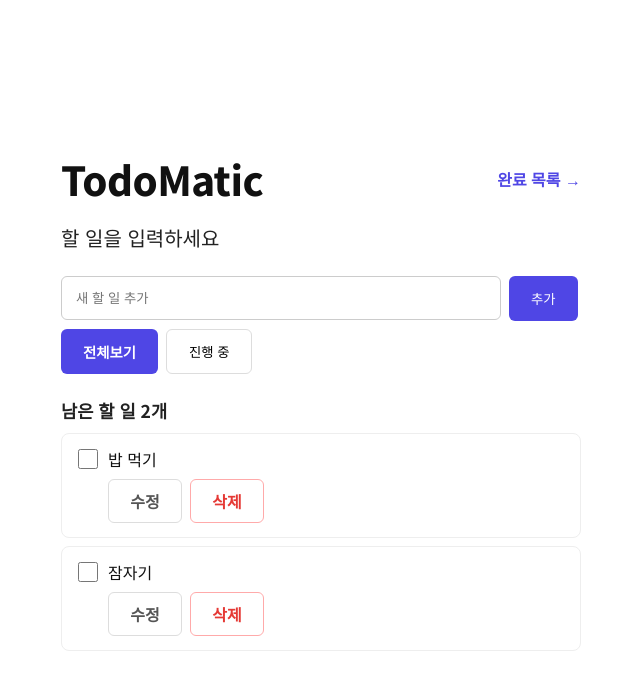
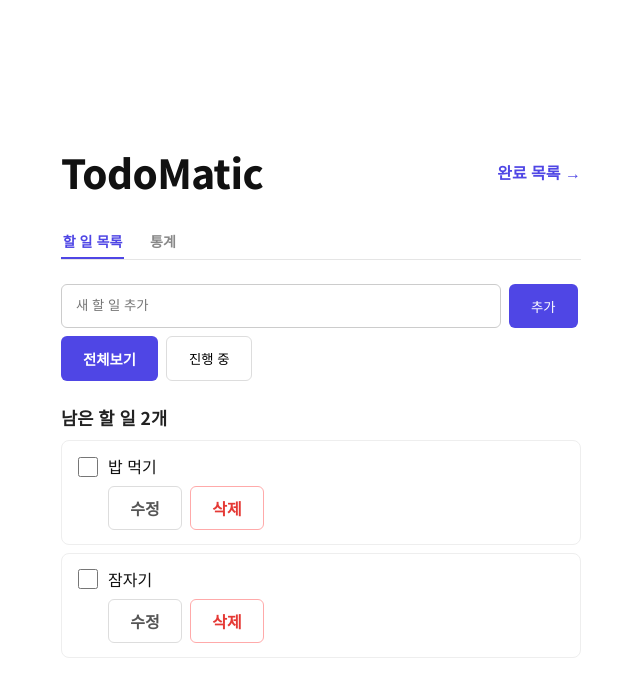
Before and after one commit to Leets-Official/8th-FE-Zero100, a React (Vite) app: page / in a window 1280 px wide. Shown: the top 696 px of the page, without its empty margins (319-959 px from the left). Built offline with nearby package versions, Linux system fonts and the light colour scheme.

Commit message:
메인 페이지 nav UI 구현

```diff
--- a/src/pages/TodoPage.jsx
+++ b/src/pages/TodoPage.jsx
@@ -1,4 +1,5 @@
 import { useState } from 'react';
+import { NavLink } from 'react-router';
 import { twMerge } from 'tailwind-merge';
 import Button from '../components/Button.jsx';
 import PageHeader from '../components/PageHeader.jsx';
@@ -36,12 +37,34 @@ function TodoPage({ todos, onAddTodo, onToggleTodo, onEditTodo, onDeleteTodo })
 
   return (
     <PageLayout>
-      <PageHeader
-        title="TodoMatic"
-        navLabel="완료 목록 →"
-        navTo="/completed"
-        subtitle="할 일을 입력하세요"
-      />
+      <PageHeader title="TodoMatic" navLabel="완료 목록 →" navTo="/completed" />
+      {/* content-box: 높이 32.5px + 하단 border 1.5px = 34px. 메뉴의 2px border는 회색 선 바로 위에 붙는다. */}
+      <nav
+        className={twMerge(
+          'flex flex-row items-start gap-[24px] w-[520px] h-[32.5px] border-0 border-b-[1.5px] border-solid border-[#e5e5e5]',
+        )}
+      >
+        <NavLink
+          className={({ isActive }) =>
+            twMerge(
+              'box-border flex items-center justify-center w-[63px] h-[32.5px] border-0 border-b-2 border-solid border-transparent font-[family-name:var(--font-family-base)] font-semibold text-[14.08px] leading-[21.12px] tracking-[0px] text-[#888888] no-underline whitespace-nowrap',
+              isActive && 'border-[color:var(--color-primary)] text-[color:var(--color-primary)]',
+            )
+          }
+          to="/"
+          end
+        >
+          할 일 목록
+        </NavLink>
+        {/* 통계 route가 아직 없어 링크 없이 메뉴만 표시한다. */}
+        <span
+          className={twMerge(
+            'box-border flex items-center justify-center w-[30px] h-[32.5px] border-0 border-b-2 border-solid border-transparent font-[family-name:var(--font-family-base)] font-semibold text-[14.08px] leading-[21.12px] tracking-[0px] text-[#888888] whitespace-nowrap',
+          )}
+        >
+          통계
+        </span>
+      </nav>
       <div className={twMerge('flex flex-col self-stretch gap-[8px]')}>
         <form className={twMerge('flex flex-row gap-[8px] w-max')} onSubmit={handleAddTodo}>
           <input
```
Also changed, not shown: .prettierrc.json.
